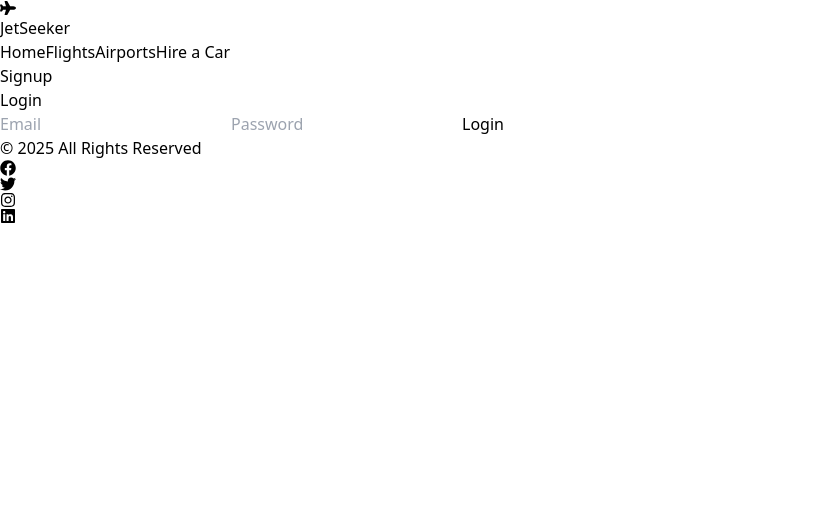
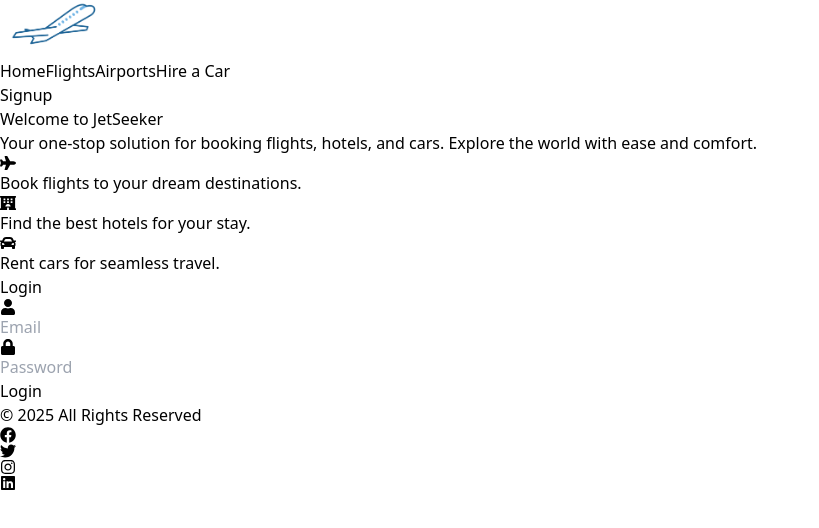
Before and after one commit to mZeeDevv/flightfyp, a React (Vite) app: page /login in a window 1280 px wide. Shown: the top 528 px of the page, without its empty margins (0-819 px from the left). Built offline with nearby package versions, Linux system fonts and the light colour scheme.

Commit message:
Added logo

```diff
--- a/src/App.css
+++ b/src/App.css
@@ -7,8 +7,8 @@
   }
 
   .plane-icon {
-    font-size: 4rem;
-    color: #3b82f6;
+    font-size: 5rem;
+    color: #111827;
     animation: fly 3s ease-in-out forwards infinite;
   }
 
--- a/src/Auth/Login.jsx
+++ b/src/Auth/Login.jsx
@@ -4,6 +4,7 @@
 import { getFirestore, collection, query, where, getDocs } from "firebase/firestore";
 import { toast } from "react-toastify";
 import "react-toastify/dist/ReactToastify.css";
+import { FaPlane, FaHotel, FaCar, FaUser, FaLock } from "react-icons/fa";
 
 export default function Login() {
   const [email, setEmail] = useState("");
@@ -47,29 +48,58 @@
   };
 
   return (
-    <div className="flex items-center justify-center min-h-screen bg-blue-950 text-white px-6">
-      <div className="bg-white text-blue-950 p-8 rounded-lg shadow-lg w-full max-w-md">
-        <h2 className="text-2xl font-bold text-center mb-4">Login</h2>
-        <form onSubmit={handleLogin}>
+    <div className="min-h-screen bg-white flex">
+      {/* About Us Section */}
+      <div className="w-1/2 bg-gray-900 text-white flex flex-col justify-center p-12">
+        <h2 className="text-4xl font-bold mb-6">Welcome to JetSeeker</h2>
+        <p className="text-lg mb-8">
+          Your one-stop solution for booking flights, hotels, and cars. Explore the world with ease and comfort.
+        </p>
+        <div className="space-y-6">
+          <div className="flex items-center">
+            <FaPlane className="text-3xl mr-4" />
+            <p className="text-lg">Book flights to your dream destinations.</p>
+          </div>
+          <div className="flex items-center">
+            <FaHotel className="text-3xl mr-4" />
+            <p className="text-lg">Find the best hotels for your stay.</p>
+          </div>
+          <div className="flex items-center">
+            <FaCar className="text-3xl mr-4" />
+            <p className="text-lg">Rent cars for seamless travel.</p>
+          </div>
+        </div>
+      </div>
+
+      {/* Login Form Section */}
+      <div className="w-1/2 flex flex-col justify-center p-12">
+        <h2 className="text-3xl font-bold text-gray-900 mb-8">Login</h2>
+        <form onSubmit={handleLogin} className="space-y-6">
+          <div className="relative">
+            <FaUser className="absolute left-3 top-1/2 transform -translate-y-1/2 text-gray-400" />
             <input
               type="email"
               placeholder="Email"
               value={email}
               onChange={(e) => setEmail(e.target.value)}
-            className="w-full p-2 border border-gray-300 rounded mb-2"
+              className="w-full pl-10 p-3 border border-gray-300 rounded-lg focus:outline-none focus:ring-2 focus:ring-blue-500"
               required
             />
+          </div>
+          <div className="relative">
+            <FaLock className="absolute left-3 top-1/2 transform -translate-y-1/2 text-gray-400" />
             <input
               type="password"
               placeholder="Password"
               value={password}
               onChange={(e) => setPassword(e.target.value)}
-            className="w-full p-2 border border-gray-300 rounded mb-2"
+              className="w-full pl-10 p-3 border border-gray-300 rounded-lg focus:outline-none focus:ring-2 focus:ring-blue-500"
               required
             />
+          </div>
           <button
             type="submit"
-            className="w-full bg-blue-950 text-white p-2 rounded hover:bg-blue-900"
+            className="w-full bg-gray-900 text-white p-3 rounded-lg hover:bg-gray-800 transition duration-300"
             disabled={loading}
           >
             {loading ? "Logging in..." : "Login"}
--- a/src/Components/Footer.jsx
+++ b/src/Components/Footer.jsx
@@ -3,7 +3,7 @@
 
 export default function Footer() {
   return (
-    <footer className="bg-gray-900 text-white py-6 mt-10">
+    <footer className="bg-gray-900 text-white py-6">
       <div className="container mx-auto text-center">
         <p className="mb-4">© {new Date().getFullYear()} All Rights Reserved</p>
         <div className="flex justify-center space-x-6">
--- a/src/Components/Header.jsx
+++ b/src/Components/Header.jsx
@@ -1,8 +1,7 @@
 import React, { useState, useEffect } from "react";
 import { FaPlane } from "react-icons/fa";
 import { Link } from "react-router-dom";
-import Spinner from '../Components/Spinner'
-
+import logo from '../assets/logo.png'
 export default function Header() {
   const [isLoggedIn, setIsLoggedIn] = useState(!!localStorage.getItem("userId"));
 
@@ -24,31 +23,17 @@
     <header className="bg-gray-900 text-white shadow-md p-4">
       <div className="container mx-auto flex justify-between items-center">
         {/* Logo */}
-        <div className="flex items-center text-sm md:text-xl">
+        <div className="flex items-center md:text-xl justify-center">
            <Link className="flex items-center justify-center"to="/">
-          <FaPlane className="mr-2" />
-          <span className="font-bold md:mx-3 mx-2">JetSeeker</span>
+         <img src={logo} alt="logo" width={100} />
           </Link>
-          <nav className="flex md:space-x-6 space-x-3 text-sm">
+          <nav className="flex md:space-x-6 space-x-3 ml-3">
           <Link to="/" className="hover:underline">Home</Link>
           <Link to="/flights" className="hover:underline">Flights</Link>
           <Link to="/airports" className="hover:underline">Airports</Link>
           <Link to="/carshire" className="hover:underline">Hire a Car</Link>
           </nav>
         </div>
-
-        {/* Navigation */}
-
-          {/* Dropdown Menu */}
-          {/* <div className="relative group">
-            <button className="hover:underline">Services</button>
-            <div className="absolute hidden group-hover:block bg-white text-blue-600 shadow-md rounded-md w-40 mt-2">
-              <Link to="/service1" className="block px-4 py-2 hover:bg-gray-200">Service 1</Link>
-              <Link to="/service2" className="block px-4 py-2 hover:bg-gray-200">Service 2</Link>
-              <Link to="/service3" className="block px-4 py-2 hover:bg-gray-200">Service 3</Link>
-            </div>
-          </div> */}
-
 
         {/* Login/Profile Buttons */}
         <div>
--- a/src/Pages/Home.jsx
+++ b/src/Pages/Home.jsx
@@ -178,7 +178,7 @@
               <button
                 onClick={handleSearch}
                 disabled={loading} // Disable button while loading
-                className="px-6 py-2 bg-indigo-600 text-white font-semibold rounded-md hover:bg-indigo-700 focus:outline-none focus:ring-2 focus:ring-indigo-500 focus:ring-offset-2 flex items-center justify-center"
+                className="px-6 py-2 bg-[#111827] text-white font-semibold rounded-md hover:bg-[#0d131f] focus:outline-none focus:ring-2 focus:ring-[#111827] focus:ring-offset-2 flex items-center justify-center"
               >
                 {loading ? (
                   <>
```
Also changed, not shown: src/assets/logo.png (added). Lines whose indentation alone changed are shown as unchanged.
